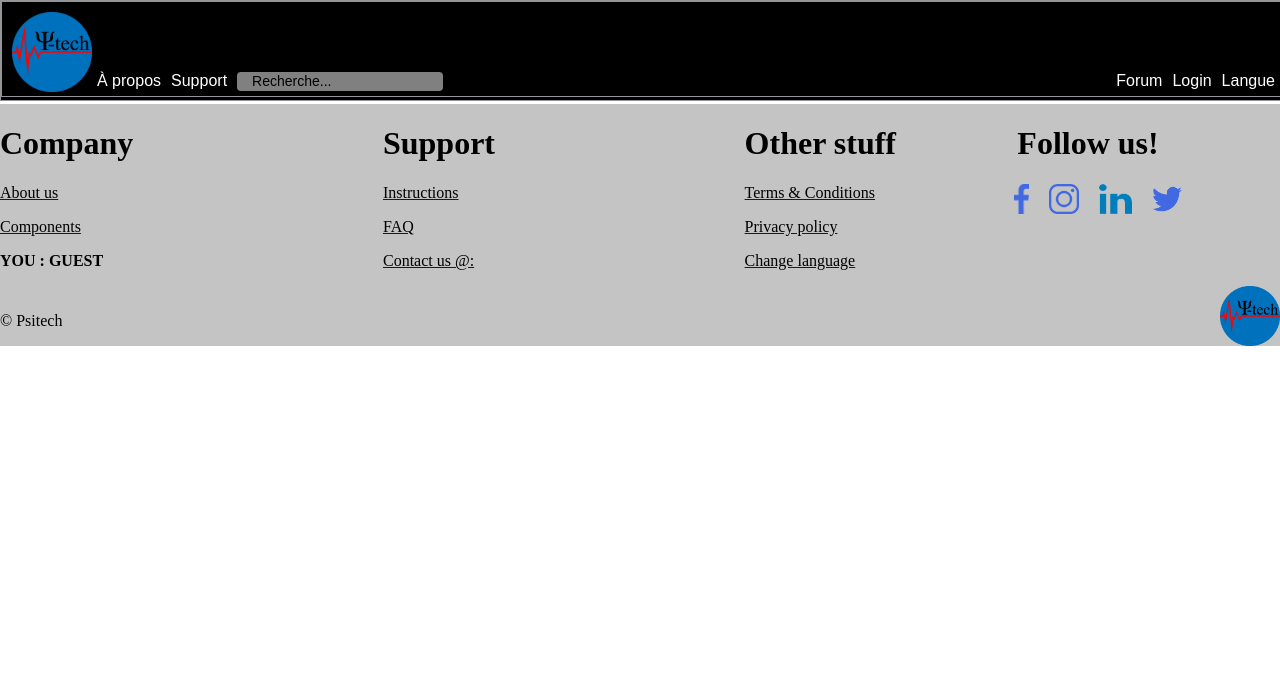
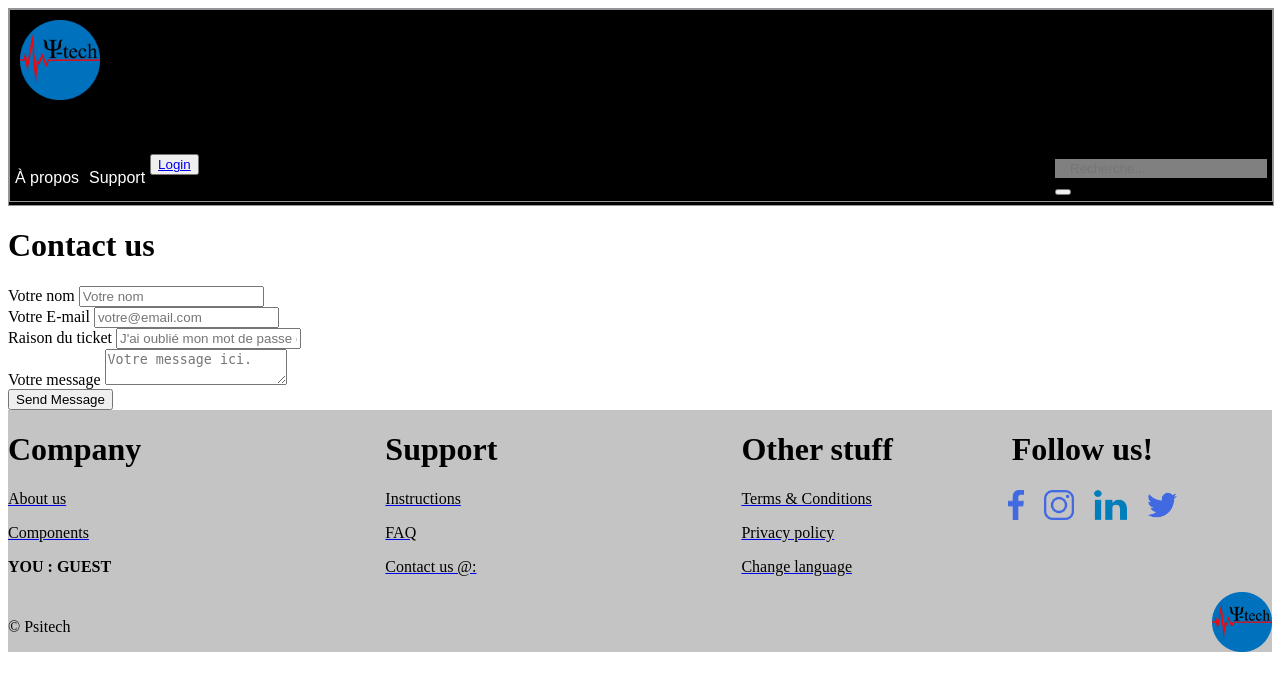
Before and after one commit to KynZix/Projet-APP-, a PHP site: page /contactus.php in a window 1280 px wide. Shown: the top 691 px of the page. Run offline with PHP 8.4, Linux system fonts and the light colour scheme.

Commit message:
Add files via upload

```diff
--- a/APP/contactus.php
+++ b/APP/contactus.php
@@ -4,7 +4,7 @@
 
 	<head>
 		<title>FAQ</title>
-		<link rel="stylesheet" href="CSS/main.css">
+		<link rel="stylesheet" href="CSS/contact.css">
 	</head>
 
 	<body>
@@ -15,10 +15,34 @@
 			<header>
 				<?php include("header.php"); ?>
 			</header>
+			<div class="header">
+				<h1>Contact us </h1>
+			</div>
 
 
-
-
+			<!-- Ce n'est pas la version définitive ! , c'est juste un aperçu de ce que pourrait être notre page contact us -->
+			<!-- De toute façon il ne marche pas puisque les données ne sont transmises/stockées nulle part -->
+			<div class="contact">
+				<form action="contact.php" method="post">
+				  <div class="elem-group">
+				    <label for="name">Votre nom</label>
+				    <input type="text" id="name" name="visitor_name" placeholder="Votre nom" pattern=[A-Z\sa-z]{3,20} required>
+				  </div>
+				  <div class="elem-group">
+				    <label for="email">Votre E-mail</label>
+				    <input type="email" id="email" name="visitor_email" placeholder="votre@email.com" required>
+				  </div>
+				  <div class="elem-group">
+				    <label for="title">Raison du ticket</label>
+				    <input type="text" id="title" name="email_title" required placeholder="J'ai oublié mon mot de passe et mon nom d'utilisateur" pattern=[A-Za-z0-9\s]{8,60}>
+				  </div>
+				  <div class="elem-group">
+				    <label for="message">Votre message</label>
+				    <textarea id="message" name="visitor_message" placeholder="Votre message ici." required></textarea>
+				  </div>
+				  <button type="submit">Send Message</button>
+				</form>
+			</div>
 			<footer>
 				<?php include("footer.php"); ?>
 			</footer>
--- a/APP/header.php
+++ b/APP/header.php
@@ -1,13 +1,28 @@
-
+<?php session_start(); ?>
 <head>
 	<link rel="stylesheet" href="CSS/header.css">
 </head>
 
 <header>
-	<a href="index.php">
-		<img src="Media/logoapp.png" id="logo">
-	</a>
 	<nav class="group">
+		<a href="index.php">
+			<img src="Media/logoapp.png" id="logo">
+		</a>
+		<div>
+
+		<p id="user">
+          <strong>
+            <?php
+            if (isset($_SESSION['mail']) and isset($_SESSION['motDePasse']) and isset($_SESSION['typeUtilisateur'])) {
+              echo 'YOU :'.$_SESSION['mail'].'---'.$_SESSION['motDePasse'].'---'.$_SESSION['typeUtilisateur'];
+            }
+            else {
+              echo "YOU : GUEST";
+            }
+            ?>
+          </strong>
+        </p>
+
 		<ul class="menuoptions">
 			<div class="menu1">
 				<li class="dropdown" id="menu1">
@@ -21,35 +36,53 @@
 				<li class="dropdown" id="menu2">
 		  			<button class="menubtn" id="leftbutton">Support</button>
 		  			<div class="dropdown-content" id="menu-content2">
-		 				<a href="about.php">À propos</a>
+		 				<a href="#">Guide d'utilisation</a>
 		 				<a href="FAQ.php">FAQ</a>
-		 				<a href="#">Nous Contactez</a>
+		 				<a href="contactus.php">Nous Contactez</a>
 		  			</div>
 		  		</li>
-		  		<li class="dropdown">
-		  			<form class="menuinput"  id="leftbutton">
-		  				<input type="search" name="search-website" value="Recherche..." id ="search-bar" style="background-image: url("Media/searchicon.png");">
-		  			</form>
+
+
+				<li class="dropdown" id="menu3">
+		  			<button class="menubtnlog" id="rightbutton">
+		  				<?php
+				  		//on affiche les variables de session deja existants
+						if (isset($_SESSION['mail'])) {
+							echo "<a href=\"logout.php\">Logout</a>";
+						}
+						else{
+							echo "<a href=\"login.php\">Login</a>";
+						}
+						?>
+
+		  			</button>
 		  		</li>
+
+
+  				<?php
+		  		//on affiche les variables de session deja existants
+				if (isset($_SESSION['mail'])) {
+					if ($_SESSION['typeUtilisateur']<=1) {
+						echo 	"<li class=\"dropdown\" id=\"menu3\">
+  									<button class=\"menubtn\" id=\"rightbutton\">
+  										<a href=\"register.php\">register</a>
+									</button>
+					  			</li>";
+					}
+
+				}
+				?>
+
+
 			</div>
 			<div class="menu2">
-				<li class="dropdown">
-		  			<button class="menubtn" id="rightbutton">Forum</button>
-		  		</li>
+		  		<form class="menuinput"  id="leftbutton" action="search.php">
+		  			<input type="search" name="search-website" placeholder="Recherche..." id ="search-bar">
+					<button type="submit"><i class="search-button"></i></button>
+		  		</form>
+			</div>
 
-		  		<li class="dropdown">
-		  			<button class="menubtn" id="rightbutton">
-		  				<a href="login.php">Login</a>
-		  			</button>
-		  		</li>
-		  		<li class="dropdown" id="menu3">
-					<button class="menubtn"id="rightbutton">Langue</button>
-			      <div class="dropdown-content" id="menu-content3">
-						<a href="#">Francais</a>
-						<a href="#">Anglais</a>
-					</div>
-				</li>
-			</div>
+
 		</ul>
 	</nav>
 </header>
--- a/APP/index.php
+++ b/APP/index.php
@@ -9,6 +9,8 @@
 
 	<body>
             <?php include("header.php");?>
+
+            <?php include("diapo.php");?>
 
       <div>
             <video width=100% height= 600 controls>
```
